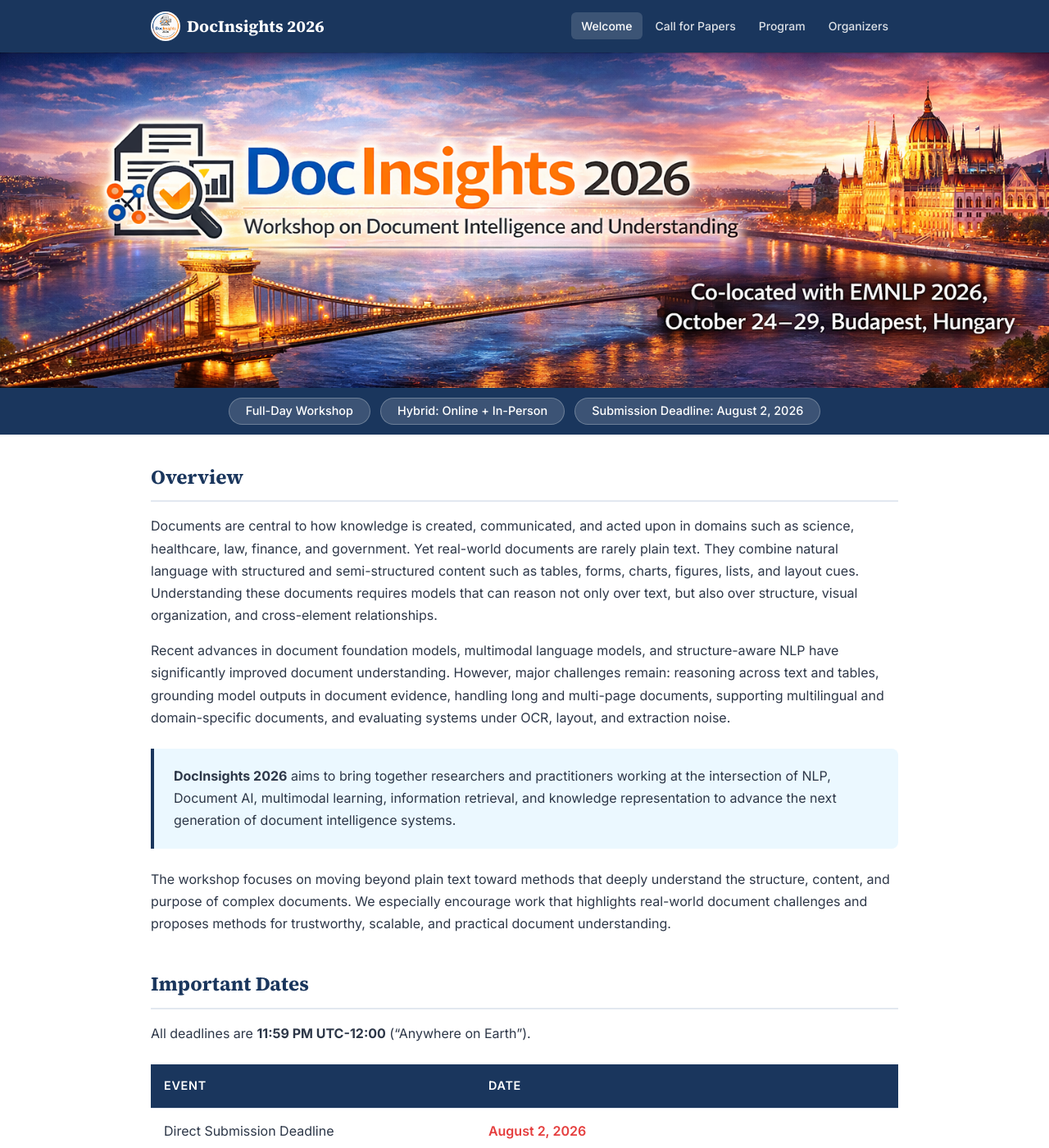
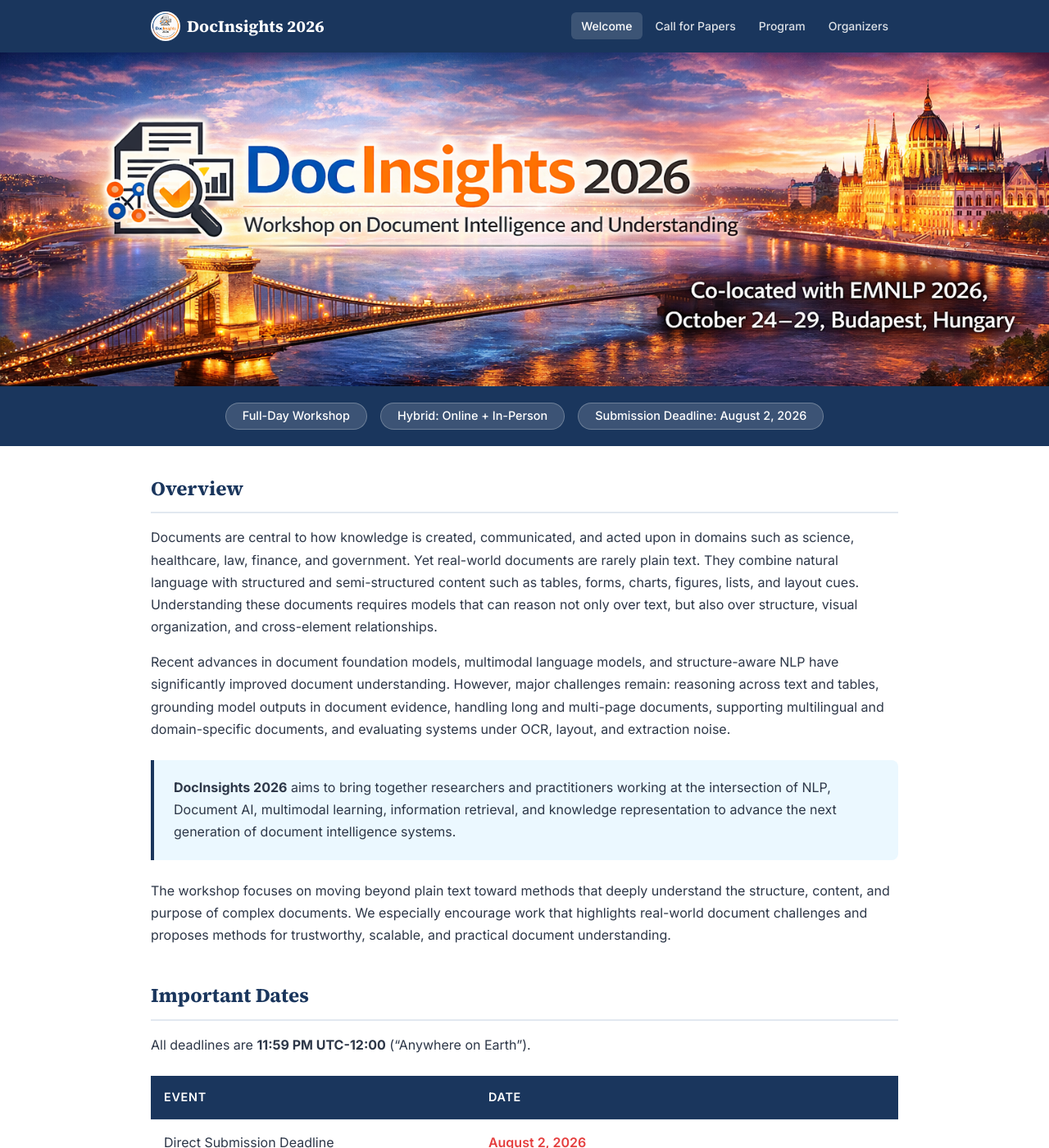
Before and after one commit to docinsights-workshop/docinsights-2026, a Jekyll site: the page built from index.md, in a window 1280 px wide and 1400 px high. Shown: the whole window at 82% size. Built offline with Jekyll 4.4.1, drawn with Linux system fonts in a browser that asks for light colours.

Commit message:
Bigger badge bar, close top gap

```diff
--- a/assets/css/style.css
+++ b/assets/css/style.css
@@ -137,7 +137,7 @@ body {
   width: 100%;
   height: auto;
   display: block;
-  margin: 0;
+  margin: -2px 0 0 0;
   padding: 0;
 }
 
@@ -145,8 +145,8 @@ body {
   display: flex;
   justify-content: center;
   flex-wrap: wrap;
-  gap: 0.75rem;
-  padding: 0.75rem 1rem;
+  gap: 1rem;
+  padding: 1.25rem 1.5rem;
   background: var(--color-primary);
   line-height: 1;
   margin: 0;
```
